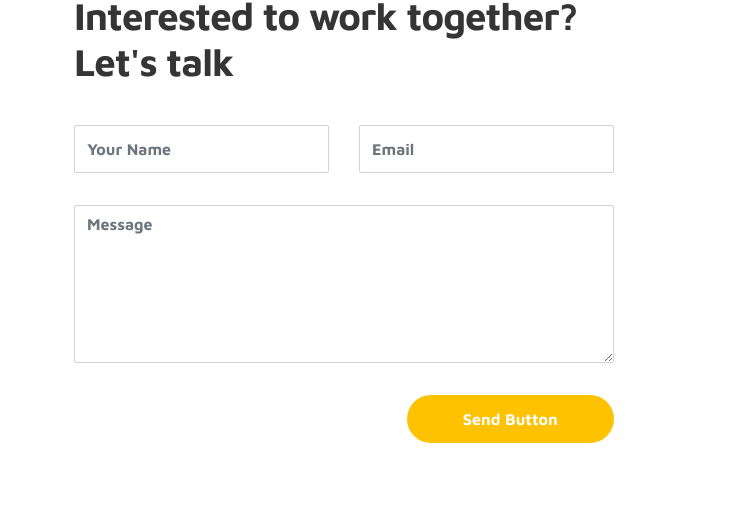
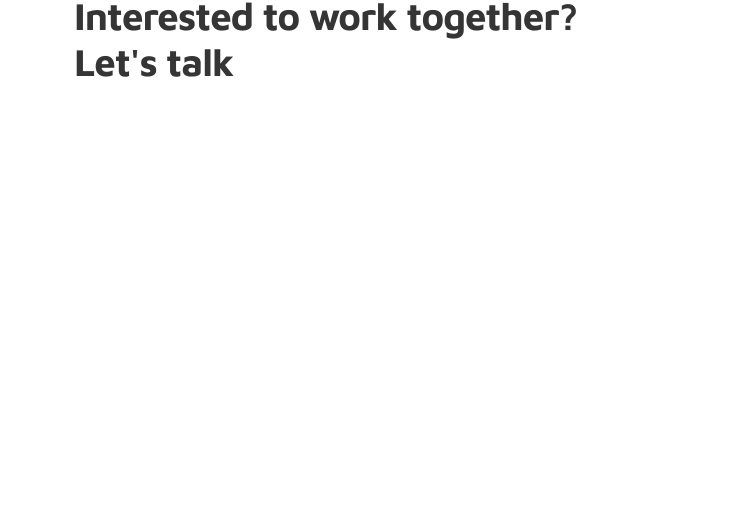
Before and after one commit to titoditomartin/Portfolio-FebrianMartin, a plain HTML site: page index.html in a window 1280 px wide. Shown: the part 2999-3508 px from the top of the page, 534-1280 px from the left. Drawn offline with Linux system fonts and the light colour scheme.

Commit message:
Update index.html

```diff
--- a/index.html
+++ b/index.html
@@ -308,23 +308,6 @@ https://www.tooplate.com/view/2115-marvel
             <div class="contact-form">
               <h2 class="mb-4">Interested to work together? Let's talk</h2>
 
-              <form action="" method="get">
-                <div class="row">
-                  <div class="col-lg-6 col-12">
-                    <input type="text" class="form-control" name="name" placeholder="Your Name" id="name">
-                  </div>
-
-                  <div class="col-lg-6 col-12">
-                    <input type="email" class="form-control" name="email" placeholder="Email" id="email">
-                  </div>
-
-                  <div class="col-12">
-                    <textarea name="message" rows="6" class="form-control" id="message" placeholder="Message"></textarea>
-                  </div>
-
-                  <div class="ml-lg-auto col-lg-5 col-12">
-                    <input type="submit" class="form-control submit-btn" value="Send Button">
-                  </div>
                 </div>
               </form>
             </div>
```
